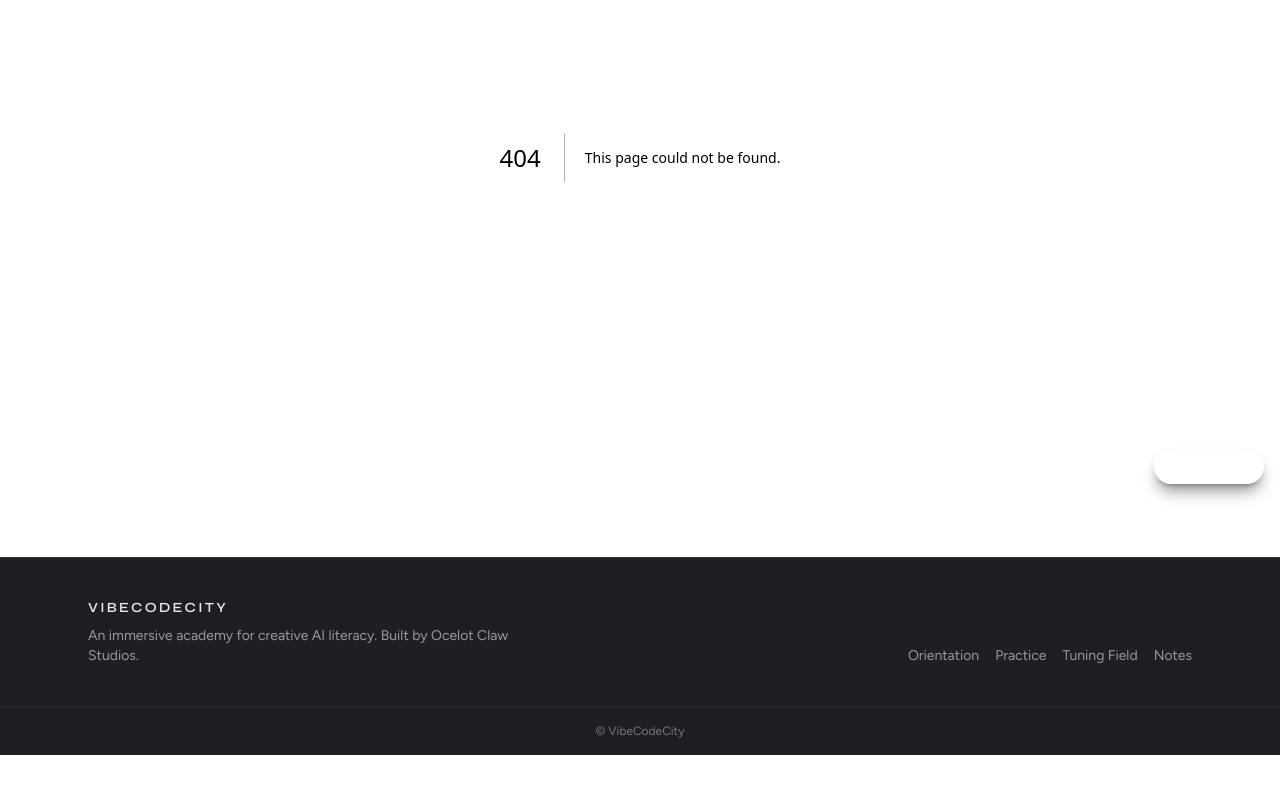
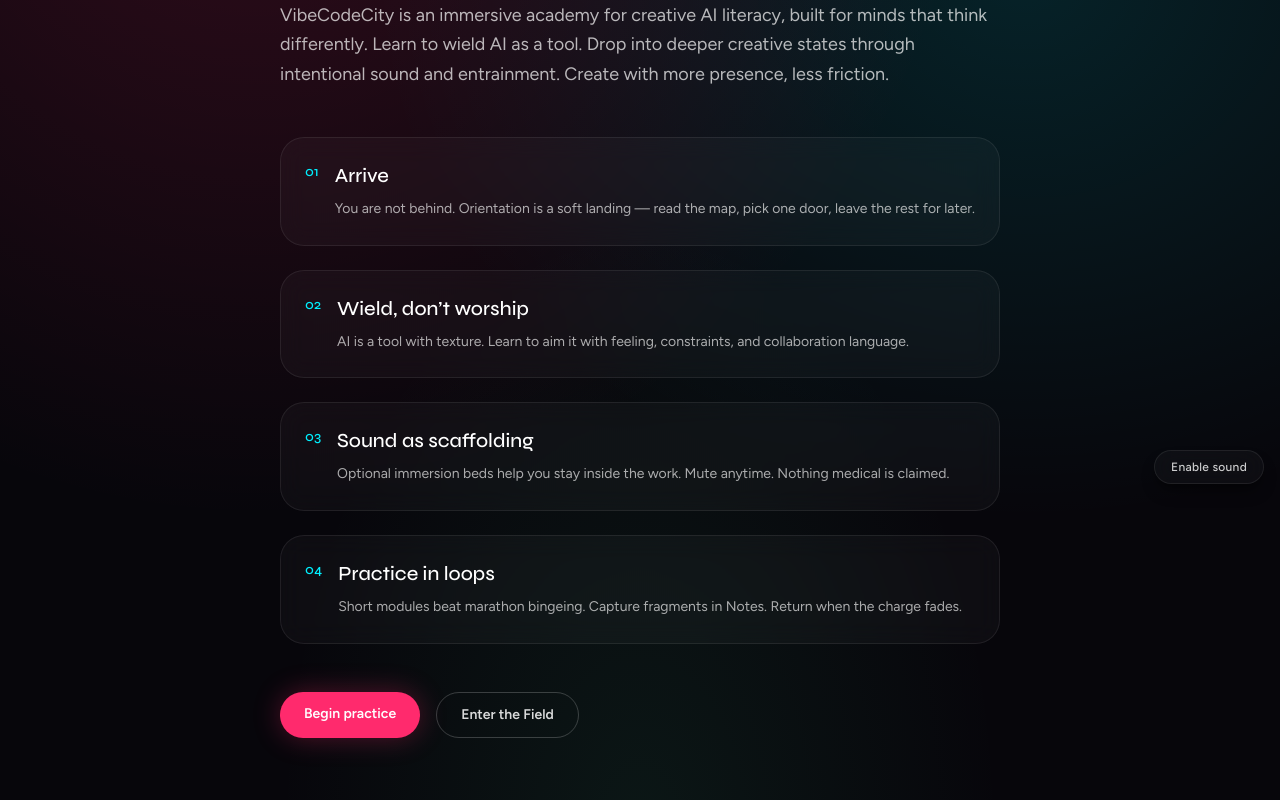
Before and after one commit to WisemanfromtheHighlands/VibeCodeCity, a Next.js app: page /orientation in a window 1280 px wide. Before the commit this address had no page. Shown: the part 300-1100 px from the top of the page. Before the commit the page ends 1055 px from the top, so only its background shows below. Built offline with nearby package versions, Linux system fonts and the light colour scheme.

Commit message:
feat(academy): add Orientation and practice module pages

```diff
--- /dev/null
+++ b/src/app/orientation/page.tsx
@@ -0,0 +1,76 @@
+import type { Metadata } from "next";
+import Link from "next/link";
+
+export const metadata: Metadata = {
+  title: "Orientation",
+};
+
+const steps = [
+  {
+    n: "01",
+    title: "Arrive",
+    body: "You are not behind. Orientation is a soft landing — read the map, pick one door, leave the rest for later.",
+  },
+  {
+    n: "02",
+    title: "Wield, don’t worship",
+    body: "AI is a tool with texture. Learn to aim it with feeling, constraints, and collaboration language.",
+  },
+  {
+    n: "03",
+    title: "Sound as scaffolding",
+    body: "Optional immersion beds help you stay inside the work. Mute anytime. Nothing medical is claimed.",
+  },
+  {
+    n: "04",
+    title: "Practice in loops",
+    body: "Short modules beat marathon bingeing. Capture fragments in Notes. Return when the charge fades.",
+  },
+];
+
+export default function OrientationPage() {
+  return (
+    <div className="bg-rave-glow">
+      <div className="mx-auto max-w-3xl px-4 py-16 sm:px-6 lg:py-24">
+        <p className="font-display text-xs tracking-[0.28em] text-magenta">ORIENTATION</p>
+        <h1 className="mt-3 font-display text-4xl font-bold text-white sm:text-5xl">
+          How to move through the city
+        </h1>
+        <p className="mt-6 text-lg leading-relaxed text-white/70">
+          VibeCodeCity is an immersive academy for creative AI literacy, built for minds that think
+          differently. Learn to wield AI as a tool. Drop into deeper creative states through intentional
+          sound and entrainment. Create with more presence, less friction.
+        </p>
+
+        <ol className="mt-12 space-y-6">
+          {steps.map((step) => (
+            <li key={step.n} className="surface rounded-3xl p-6">
+              <div className="flex gap-4">
+                <span className="font-display text-sm text-cyan">{step.n}</span>
+                <div>
+                  <h2 className="font-display text-xl text-white">{step.title}</h2>
+                  <p className="mt-2 text-sm leading-relaxed text-white/65">{step.body}</p>
+                </div>
+              </div>
+            </li>
+          ))}
+        </ol>
+
+        <div className="mt-12 flex flex-wrap gap-4">
+          <Link
+            href="/practice"
+            className="rounded-full bg-magenta px-6 py-3 text-sm font-semibold text-white shadow-[0_0_28px_rgba(255,42,109,0.3)]"
+          >
+            Begin practice
+          </Link>
+          <Link
+            href="/field"
+            className="rounded-full border border-white/20 px-6 py-3 text-sm font-semibold text-white/85 hover:border-cyan/50 hover:text-cyan"
+          >
+            Enter the Field
+          </Link>
+        </div>
+      </div>
+    </div>
+  );
+}
--- /dev/null
+++ b/src/app/practice/[module]/page.tsx
@@ -0,0 +1,59 @@
+import type { Metadata } from "next";
+import Link from "next/link";
+import { notFound } from "next/navigation";
+import { getModule, practiceModules } from "@/lib/modules";
+
+type Props = { params: Promise<{ module: string }> };
+
+export function generateStaticParams() {
+  return practiceModules.map((m) => ({ module: m.slug }));
+}
+
+export async function generateMetadata({ params }: Props): Promise<Metadata> {
+  const { module: slug } = await params;
+  const mod = getModule(slug);
+  return { title: mod?.title ?? "Module" };
+}
+
+export default async function PracticeModulePage({ params }: Props) {
+  const { module: slug } = await params;
+  const mod = getModule(slug);
+  if (!mod) notFound();
+
+  return (
+    <div className="mx-auto max-w-3xl px-4 py-16 sm:px-6 lg:py-20">
+      <Link href="/practice" className="text-sm text-white/50 hover:text-cyan">
+        ← All modules
+      </Link>
+      <p className="mt-6 font-display text-xs tracking-[0.24em] text-white/50 uppercase">
+        {mod.duration} · {mod.subtitle}
+      </p>
+      <h1 className="mt-3 font-display text-4xl font-bold text-white sm:text-5xl">{mod.title}</h1>
+      <p className="mt-6 text-lg leading-relaxed text-white/70">{mod.summary}</p>
+
+      <section className="surface mt-10 rounded-3xl p-6 sm:p-8">
+        <h2 className="font-display text-sm tracking-[0.2em] text-chlorophyll">SESSION BEATS</h2>
+        <ol className="mt-6 space-y-4">
+          {mod.beats.map((beat, i) => (
+            <li key={beat} className="flex gap-4">
+              <span className="font-display text-cyan">{String(i + 1).padStart(2, "0")}</span>
+              <p className="text-white/80">{beat}</p>
+            </li>
+          ))}
+        </ol>
+      </section>
+
+      <div className="mt-10 flex flex-wrap gap-4">
+        <Link
+          href="/field"
+          className="rounded-full bg-cyan/15 px-5 py-2.5 text-sm font-semibold text-cyan ring-1 ring-cyan/40"
+        >
+          Rehearse in Tuning Field
+        </Link>
+        <Link href="/notes" className="rounded-full border border-white/15 px-5 py-2.5 text-sm text-white/75">
+          Capture notes
+        </Link>
+      </div>
+    </div>
+  );
+}
```
